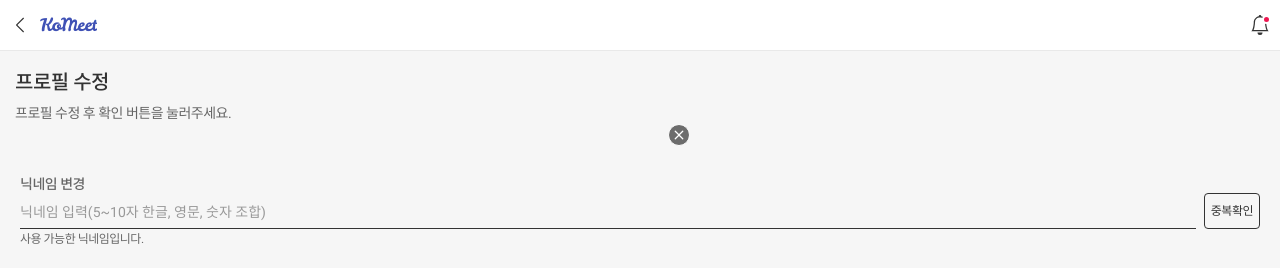
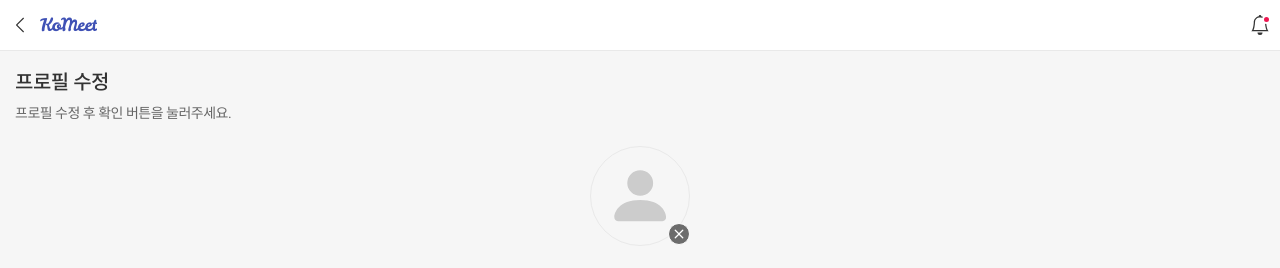
Before and after one commit to HyunsooZo/immilog-front, a Vue app: page /profile-edit in a window 1280 px wide. Shown: the top 268 px of the page. Built offline with nearby package versions, Linux system fonts and the light colour scheme; no server answers.

Commit message:
feat: profile edit css

```diff
--- a/src/assets/contents.css
+++ b/src/assets/contents.css
@@ -1395,9 +1395,8 @@ color: #ed1651;
 .input__attachments .item__display img {
     width: 4.4rem;
     height: 4.4rem;
-    border: 1px solid #e9e9e9;
+    vertical-align: top;
     border-radius: 50%;
-    vertical-align: top;
     object-fit: cover;
 }
 .input__attachments .item__display .button--del {
@@ -1448,12 +1447,16 @@ color: #ed1651;
     z-index: 1;
 }
 .input__attachments._edit .item__display {
-    margin: 0;
-    text-align: center;
-}
-.input__attachments._edit .item__display img {
     width: 10rem;
     height: 10rem;
+    margin: 0;
+    border: 1px solid #e9e9e9;
+    border-radius: 50%;
+    text-align: center;
+}
+.input__attachments._edit .item__display img {
+    width: 100%;
+    height: 100%;
 }
 .input__attachments._edit .item__display .button--del {
     right: calc(50% - 5rem);
```
